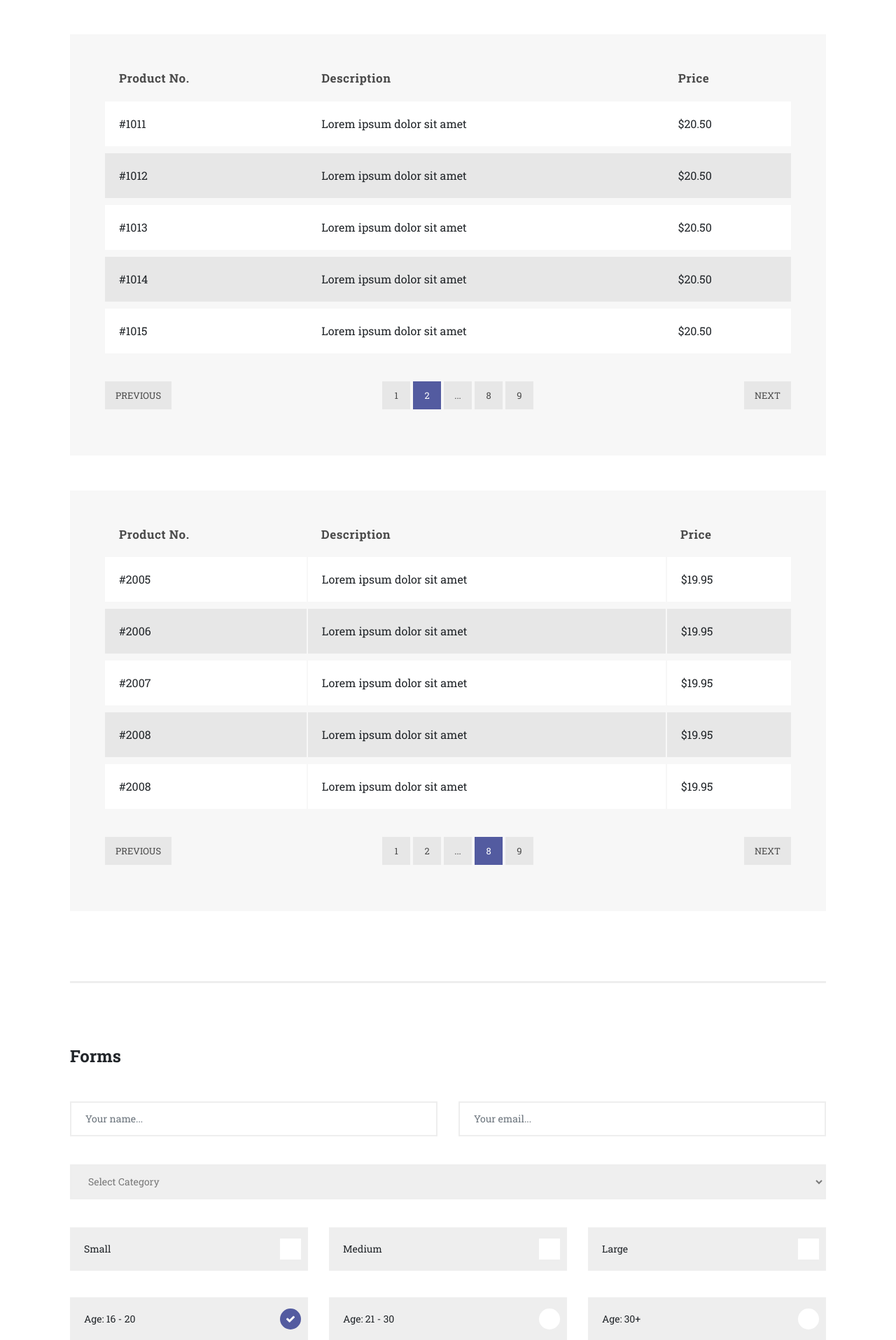
After one commit to ReEnTrust/mediationtool, a Django app: page /newsfeed/transparency.html in a window 1280 px wide. The commit adds this page. Shown: the part 569-2484 px from the top of the page at 70% size. Run offline with Django 3.2, Linux system fonts and the light colour scheme; some libraries are stand-ins or nearby versions.

```diff
--- a/newsfeed/urls.py
+++ b/newsfeed/urls.py
@@ -3,6 +3,7 @@ from . import views
 
 urlpatterns = [
     path('index.html',views.index, name='index'),
-    path('simple_page.html',views.simple_page, name='simple_page'),
-    path('shortcodes.html',views.shortcodes, name='shortcodes'),
+    path('result.html',views.result, name='result'),
+    path('privacy.html',views.privacy, name='privacy'),
+    path('transparency.html',views.transparency, name='transparency'),
 ]
--- a/newsfeed/views.py
+++ b/newsfeed/views.py
@@ -9,12 +9,17 @@ def index(request):
     template = loader.get_template('newsfeed/index.html')
     return HttpResponse(template.render(context,request))
 
-def simple_page(request):
+def result(request):
     context={}
-    template = loader.get_template('newsfeed/simple_page.html')
+    template = loader.get_template('newsfeed/result.html')
     return HttpResponse(template.render(context,request))
 
-def shortcodes(request):
+def privacy(request):
     context={}
-    template = loader.get_template('newsfeed/shortcodes.html')
+    template = loader.get_template('newsfeed/privacy.html')
     return HttpResponse(template.render(context,request))
+
+def transparency(request):
+    context={}
+    template = loader.get_template('newsfeed/transparency.html')
+    return HttpResponse(template.render(context,request))
--- /dev/null
+++ b/templates/newsfeed/transparency.html
@@ -0,0 +1,418 @@
+<!DOCTYPE html>
+<html lang="en">
+
+  <head>
+
+    <meta charset="utf-8">
+    <meta name="viewport" content="width=device-width, initial-scale=1, shrink-to-fit=no">
+    <meta name="description" content="">
+    <meta name="author" content="">
+    <link href="https://fonts.googleapis.com/css?family=Roboto:100,300,400,500,700" rel="stylesheet">
+
+    <title>Ramayana - HTML5 Template</title>
+
+    <!-- Bootstrap core CSS -->
+    <link href="vendor/bootstrap/css/bootstrap.min.css" rel="stylesheet">
+
+<!--
+Ramayana CSS Template
+https://templatemo.com/tm-529-ramayana
+-->
+
+    <!-- Additional CSS Files -->
+    <link rel="stylesheet" href="/static/newsfeed/assets/css/fontawesome.css">
+    <link rel="stylesheet" href="/static/newsfeed/assets/css/templatemo-style.css">
+    <link rel="stylesheet" href="/static/newsfeed/assets/css/owl.css">
+
+  </head>
+
+<body class="is-preload">
+
+    <!-- Wrapper -->
+    <div id="wrapper">
+
+      <!-- Main -->
+        <div id="main">
+          <div class="inner">
+
+            <!-- Header -->
+            <header id="header">
+              <div class="logo">
+                <a href="index.html">Ramayana</a>
+              </div>
+            </header>
+
+            <!-- Page Heading -->
+            <div class="page-heading">
+              <div class="container-fluid">
+                <div class="row">
+                  <div class="col-md-12">
+                    <h1>Shortcodes Page</h1>
+                    <p><strong>Ramayana</strong> is free Bootstrap 4 CSS template from templatemo website. You can feel free to use it. Donec mattis tincidunt ipsum vel efficitur. Aliquam aliquam interdum rhoncus. Nam nec condimentum dolor, et pharetra nisi. In feugiat felis nec erat eleifend condimentum. Aliquam egestas convallis eros sed gravida. Curabitur consequat sit amet neque ac ornare.</p>
+                  </div>
+                </div>
+              </div>
+            </div>
+
+            <!-- Tables -->
+            <section class="tables">
+              <div class="container-fluid">
+                <div class="row">
+                  <div class="col-md-12">
+                    <div class="section-heading">
+                      <h2>Tables</h2>
+                    </div>
+                    <div class="default-table">
+                      <table>
+                        <thead>
+                          <tr>
+                            <th>Product no.</th>
+                            <th>Description</th>
+                            <th>Price</th>
+                          </tr>
+                        </thead>
+                        <tbody>
+                          <tr>
+                            <td>#1011</td>
+                            <td>Lorem ipsum dolor sit amet</td>
+                            <td>$20.50</td>
+                          </tr>
+                          <tr>
+                            <td>#1012</td>
+                            <td>Lorem ipsum dolor sit amet</td>
+                            <td>$20.50</td>
+                          </tr>
+                          <tr>
+                            <td>#1013</td>
+                            <td>Lorem ipsum dolor sit amet</td>
+                            <td>$20.50</td>
+                          </tr>
+                          <tr>
+                            <td>#1014</td>
+                            <td>Lorem ipsum dolor sit amet</td>
+                            <td>$20.50</td>
+                          </tr>
+                          <tr>
+                            <td>#1015</td>
+                            <td>Lorem ipsum dolor sit amet</td>
+                            <td>$20.50</td>
+                          </tr>
+                        </tbody>
+                      </table>
+                      <ul class="table-pagination">
+                        <li><a href="#">Previous</a></li>
+                        <li><a href="#">1</a></li>
+                        <li class="active"><a href="#">2</a></li>
+                        <li><a href="#">...</a></li>
+                        <li><a href="#">8</a></li>
+                        <li><a href="#">9</a></li>
+                        <li><a href="#">Next</a></li>
+                      </ul>
+                    </div>
+                    <div class="alternate-table">
+                      <table>
+                        <thead>
+                          <tr>
+                            <th>Product no.</th>
+                            <th>Description</th>
+                            <th>Price</th>
+                          </tr>
+                        </thead>
+                        <tbody>
+                          <tr>
+                            <td>#2005</td>
+                            <td>Lorem ipsum dolor sit amet</td>
+                            <td>$19.95</td>
+                          </tr>
+                          <tr>
+                            <td>#2006</td>
+                            <td>Lorem ipsum dolor sit amet</td>
+                            <td>$19.95</td>
+                          </tr>
+                          <tr>
+                            <td>#2007</td>
+                            <td>Lorem ipsum dolor sit amet</td>
+                            <td>$19.95</td>
+                          </tr>
+                          <tr>
+                            <td>#2008</td>
+                            <td>Lorem ipsum dolor sit amet</td>
+                            <td>$19.95</td>
+                          </tr>
+                          <tr>
+                            <td>#2008</td>
+                            <td>Lorem ipsum dolor sit amet</td>
+                            <td>$19.95</td>
+                          </tr>
+                        </tbody>
+                      </table>
+                      <ul class="table-pagination">
+                        <li><a href="#">Previous</a></li>
+                        <li><a href="#">1</a></li>
+                        <li><a href="#">2</a></li>
+                        <li><a href="#">...</a></li>
+                        <li class="active"><a href="#">8</a></li>
+                        <li><a href="#">9</a></li>
+                        <li><a href="#">Next</a></li>
+                      </ul>
+                    </div>
+                  </div>
+                </div>
+              </div>
+            </section>
+
+            <!-- Forms -->
+            <section class="forms">
+              <div class="container-fluid">
+                <div class="row">
+                  <div class="col-md-12">
+                    <div class="section-heading">
+                      <h2>Forms</h2>
+                    </div>
+                    <form id="contact" action="" method="post">
+                      <div class="row">
+                        <div class="col-md-6">
+                          <fieldset>
+                            <input name="name" type="text" class="form-control" id="name" placeholder="Your name..." required="">
+                          </fieldset>
+                        </div>
+                        <div class="col-md-6">
+                          <fieldset>
+                            <input name="email" type="text" class="form-control" id="email" placeholder="Your email..." required="">
+                          </fieldset>
+                        </div>
+                        <div class="col-md-12">
+                          <select name="category" id="category">
+                            <option value="categories" selected>Select Category</option>
+                            <option value="Featured">General</option>
+                            <option value="Newest">Specific</option>
+                            <option value="Low Price">Technical</option>
+                            <option value="High Price">Application</option>
+                          </select>
+                        </div>
+                        <div class="col-md-4 col-sm-4">
+                          <div class="radio-item">
+                            <input name="demo-small" type="checkbox" id="demo-priority-small" value="small">
+                            <label for="demo-priority-small">Small</label>
+                          </div>
+                        </div>
+                        <div class="col-md-4 col-sm-4">
+                          <div class="radio-item">
+                            <input name="demo-medium" type="checkbox" id="demo-priority-medium" value="medium">
+                            <label for="demo-priority-medium">Medium</label>
+                          </div>
+                        </div>
+                        <div class="col-md-4 col-sm-4">
+                          <div class="radio-item">
+                            <input name="demo-large" type="checkbox" id="demo-priority-large" value="large" >
+                            <label for="demo-priority-large">Large</label>
+                          </div>
+                        </div>
+                        <div class="col-md-4 col-sm-4">
+                          <div class="circle-item">
+                            <input name="demo-priority" type="radio" id="demo-small" value="16-20" checked>
+                            <label for="demo-small">Age: 16 - 20</label>
+                          </div>
+                        </div>
+                        <div class="col-md-4 col-sm-4">
+                          <div class="circle-item">
+                            <input name="demo-priority" type="radio" id="demo-medium" value="21-30">
+                            <label for="demo-medium">Age: 21 - 30</label>
+                          </div>
+                        </div>
+                        <div class="col-md-4 col-sm-4">
+                          <div class="circle-item">
+                            <input name="demo-priority" type="radio" id="demo-old" value="30+">
+                            <label for="demo-old">Age: 30+</label>
+                          </div>
+                        </div>
+                        <div class="col-12">
+                          <textarea name="demo-message" id="demo-message" placeholder="Enter your message" rows="6"></textarea>
+                        </div>
+                        <div class="col-md-12">
+                          <button type="submit" id="form-submit" class="button">Send Message</button>
+                        </div>
+                      </div>
+                    </form>
+                  </div>
+                </div>
+              </div>
+            </section>
+
+
+            <!-- Tables -->
+            <section class="buttons">
+              <div class="container-fluid">
+                <div class="row">
+                  <div class="col-md-12">
+                    <div class="section-heading">
+                      <h2>Buttons</h2>
+                    </div>
+                  </div>
+                  <div class="col-md-6 col-sm-12">
+                    <div class="row">
+                      <div class="col-md-6">
+                        <div class="filled-rectangle-button">
+                          <a href="#">Filled Button</a>
+                        </div>
+                      </div>
+                      <div class="col-md-6">
+                        <div class="border-rectangle-button">
+                          <a href="#">Border Button</a>
+                        </div>
+                      </div>
+                      <div class="col-md-6">
+                        <div class="filled-radius-button">
+                          <a href="#">Filled Button</a>
+                        </div>
+                      </div>
+                      <div class="col-md-6">
+                        <div class="border-radius-button">
+                          <a href="#">Border Button</a>
+                        </div>
+                      </div>
+                      <div class="col-md-6">
+                        <div class="filled-rounded-button">
+                          <a href="#">Filled Button</a>
+                        </div>
+                      </div>
+                      <div class="col-md-6">
+                        <div class="border-rounded-button">
+                          <a href="#">Border Button</a>
+                        </div>
+                      </div>
+                      <div class="col-md-6">
+                        <div class="filled-icon-button">
+                          <a href="#"><i class="fa fa-check"></i>Filled Button</a>
+                        </div>
+                      </div>
+                      <div class="col-md-6">
+                        <div class="border-icon-button">
+                          <a href="#"><i class="fa fa-check"></i>Border Button</a>
+                        </div>
+                      </div>
+                    </div>
+                  </div>
+                  <div class="col-md-6 col-sm-12">
+                    <div class="row">
+                      <div class="col-md-12">
+                        <div class="filled-rectangle-button">
+                          <a href="#">Filled Button</a>
+                        </div>
+                      </div>
+                      <div class="col-md-12">
+                        <div class="border-rectangle-button">
+                          <a href="#">Border Button</a>
+                        </div>
+                      </div>
+                      <div class="col-md-12">
+                        <div class="filled-rounded-button">
+                          <a href="#">Filled Button</a>
+                        </div>
+                      </div>
+                      <div class="col-md-12">
+                        <div class="border-rounded-button">
+                          <a href="#">Border Button</a>
+                        </div>
+                      </div>
+                    </div>
+                  </div>
+                </div>
+              </div>
+            </section>
+
+          </div>
+        </div>
+
+      <!-- Sidebar -->
+        <div id="sidebar">
+
+          <div class="inner">
+
+            <!-- Search Box -->
+            <section id="search" class="alt">
+              <form method="get" action="#">
+                <input type="text" name="search" id="search" placeholder="Search..." />
+              </form>
+            </section>
+
+            <!-- Menu -->
+           <nav id="menu">
+              <ul>
+                <li><a href="index.html">Homepage</a></li>
+                <li><a href="simple_page.html">Simple Page</a></li>
+                <li><a href="shortcodes.html">Shortcodes</a></li>
+                <li>
+                  <span class="opener">Dropdown One</span>
+                  <ul>
+                    <li><a href="#">First Sub Menu</a></li>
+                    <li><a href="#">Second Sub Menu</a></li>
+                    <li><a href="#">Third Sub Menu</a></li>
+                  </ul>
+                </li>
+                <li>
+                  <span class="opener">Dropdown Two</span>
+                  <ul>
+                    <li><a href="#">Sub Menu #1</a></li>
+                    <li><a href="#">Sub Menu #2</a></li>
+                    <li><a href="#">Sub Menu #3</a></li>
+                  </ul>
+                </li>
+                <li><a href="https://www.google.com">External Link</a></li>
+              </ul>
+            </nav>
+
+            <!-- Featured Posts -->
+            <div class="featured-posts">
+              <div class="heading">
+                <h2>Featured Posts</h2>
+              </div>
+              <div class="owl-carousel owl-theme">
+                <a href="#">
+                  <div class="featured-item">
+                    <img src="assets/images/featured_post_01.jpg" alt="featured one">
+                    <p>Aliquam egestas convallis eros sed gravida. Curabitur consequat sit.</p>
+                  </div>
+                </a>
+                <a href="#">
+                  <div class="featured-item">
+                    <img src="assets/images/featured_post_01.jpg" alt="featured two">
+                    <p>Donec a scelerisque massa. Aliquam non iaculis quam. Duis arcu turpis.</p>
+                  </div>
+                </a>
+                <a href="#">
+                  <div class="featured-item">
+                    <img src="assets/images/featured_post_01.jpg" alt="featured three">
+                    <p>Suspendisse ac convallis urna, vitae luctus ante. Donec sit amet.</p>
+                  </div>
+                </a>
+              </div>
+            </div>
+
+            <!-- Footer -->
+            <footer id="footer">
+              <p class="copyright">Copyright &copy; 2019 Company Name
+              <br>Designed by <a rel="nofollow" href="https://www.facebook.com/templatemo">Template Mo</a></p>
+            </footer>
+
+          </div>
+        </div>
+
+    </div>
+
+  <!-- Scripts -->
+  <!-- Bootstrap core JavaScript -->
+    <script src="/static/newsfeed/vendor/jquery/jquery.min.js"></script>
+    <script src="/static/newsfeed/vendor/bootstrap/js/bootstrap.bundle.min.js"></script>
+
+    <script src="/static/newsfeed/assets/js/browser.min.js"></script>
+    <script src="/static/newsfeed/assets/js/breakpoints.min.js"></script>
+    <script src="/static/newsfeed/assets/js/transition.js"></script>
+    <script src="/static/newsfeed/assets/js/owl-carousel.js"></script>
+    <script src="/static/newsfeed/assets/js/custom.js"></script>
+</body>
+
+
+  </body>
+
+</html>
```
Also changed, not shown: templates/newsfeed/index.html (+22 -93 lines), templates/newsfeed/privacy.html (renamed from templates/newsfeed/shortcodes.html), templates/newsfeed/result.html (renamed from templates/newsfeed/simple_page.html).
